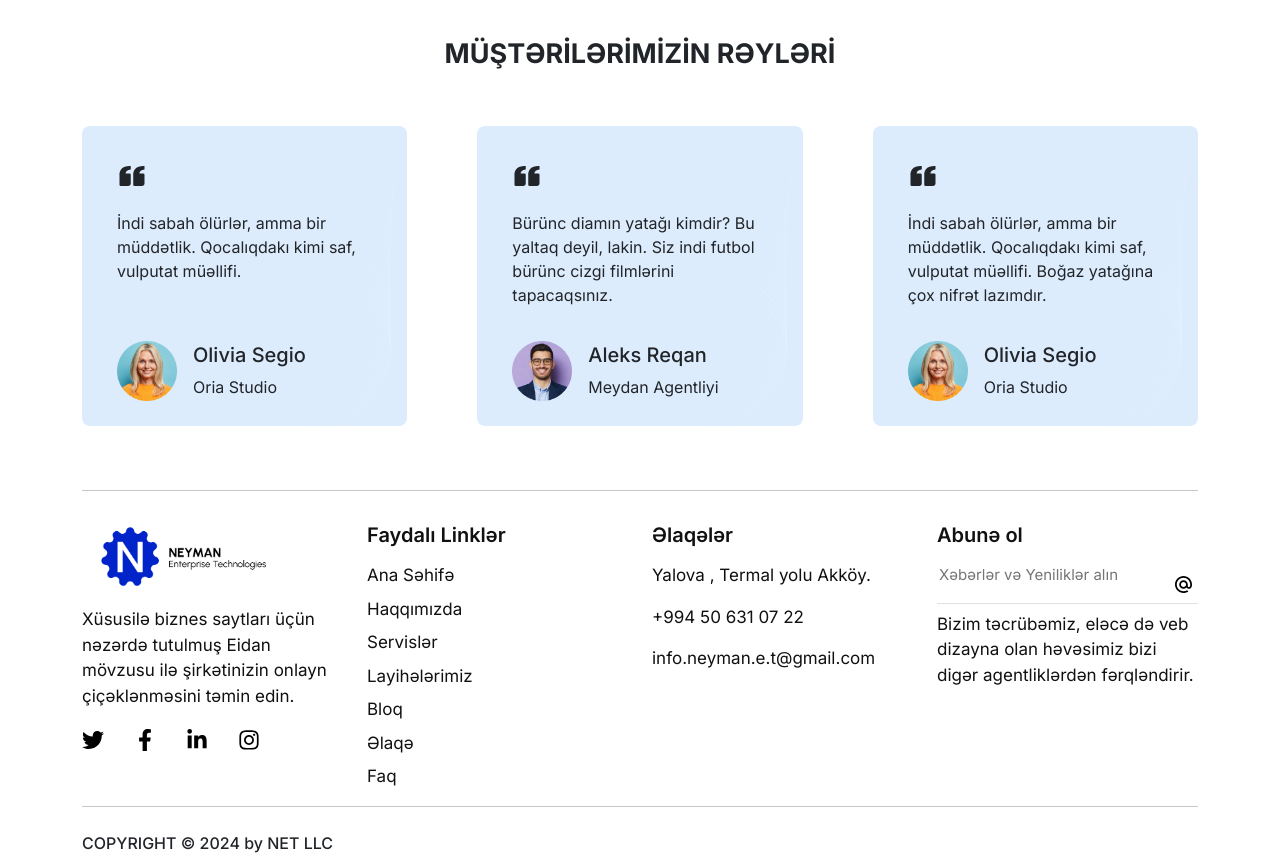
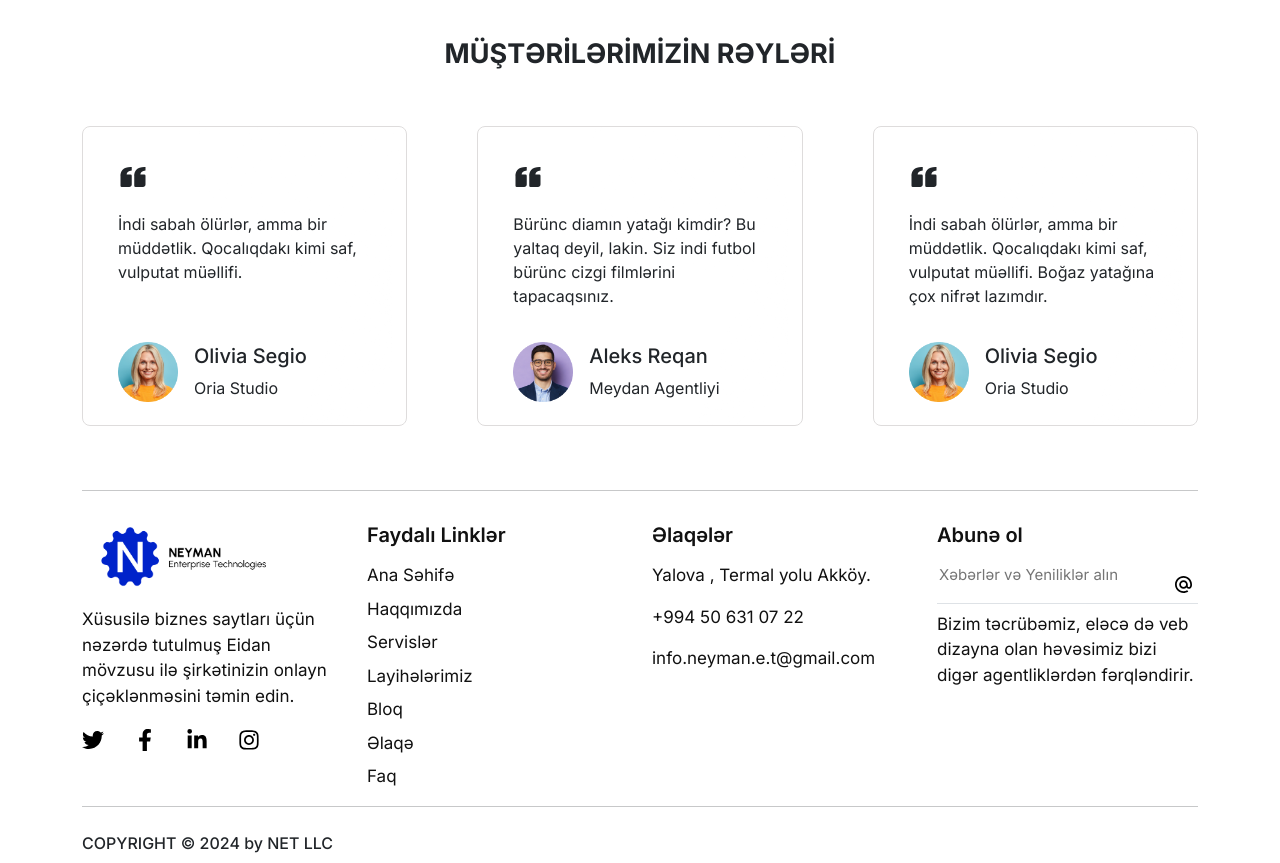
Before and after one commit to AysheUlukhan/neyman_frontend, a React (Vite) app: page / in a window 1280 px wide. Shown: the part 2880-3743 px from the top of the page. Built offline with nearby package versions, Linux system fonts and the light colour scheme.

Commit message:
comment slider send

```diff
--- a/src/components/Commentcarousel/commentC.css
+++ b/src/components/Commentcarousel/commentC.css
@@ -1,30 +1,31 @@
-.testimonials .comment-text p{
+.testimonials .comment-text p {
     height: 100px;
 }
 
-.testimonials .comment-card{
-    background-color: #DDECFD;
+.testimonials .comment-card {
+    /* background-color: #DDECFD; */
     background-image: url('../../assets/images/svg/feedback__testimonial__single.svg');
     border-radius: 8px;
     padding: 35px;
     transition: all .5s;
     height: 300px;
+    border: 1px solid #dedcdc;
 }
 
-.testimonials .comment-card .comment-card-end{
+.testimonials .comment-card .comment-card-end {
     padding-top: 30px;
 }
 
-.testimonials .comment-card .comment-card-end img{
+.testimonials .comment-card .comment-card-end img {
     width: 60px;
     height: 60px;
 }
 
-.testimonials .comment-card:hover{
+.testimonials .comment-card:hover {
     background-color: var(--medium-blue);
     color: var(--white);
 }
 
-.testimonials .comment-card .comment-card-icon{
+.testimonials .comment-card .comment-card-icon {
     font-size: 30px;
 }
--- a/src/components/Navbar/Navbar.css
+++ b/src/components/Navbar/Navbar.css
@@ -20,10 +20,15 @@ nav {
 
 nav .nav-drop-language{
     display: none;
+    background-color: var(--white);
 }
 
 nav .nav-language:hover .nav-drop-language{
     position: absolute;
     display: block;
-    margin: 5px 0 0 -25px;
+    margin: 5px 0 0 -30px;
 }
+
+nav .nav-drop-language li{
+    padding: 0 30px 0 0;
+}
--- a/src/pages/Home/Home.css
+++ b/src/pages/Home/Home.css
@@ -231,6 +231,7 @@
         gap: 15px;
     }
 
+
 }
 
 @media (max-width:820px) {
@@ -249,6 +250,7 @@
     .home .benefit .hero-img {
         padding-top: 40px;
     }
+
 }
 
 @media (max-width:426px) {
```
